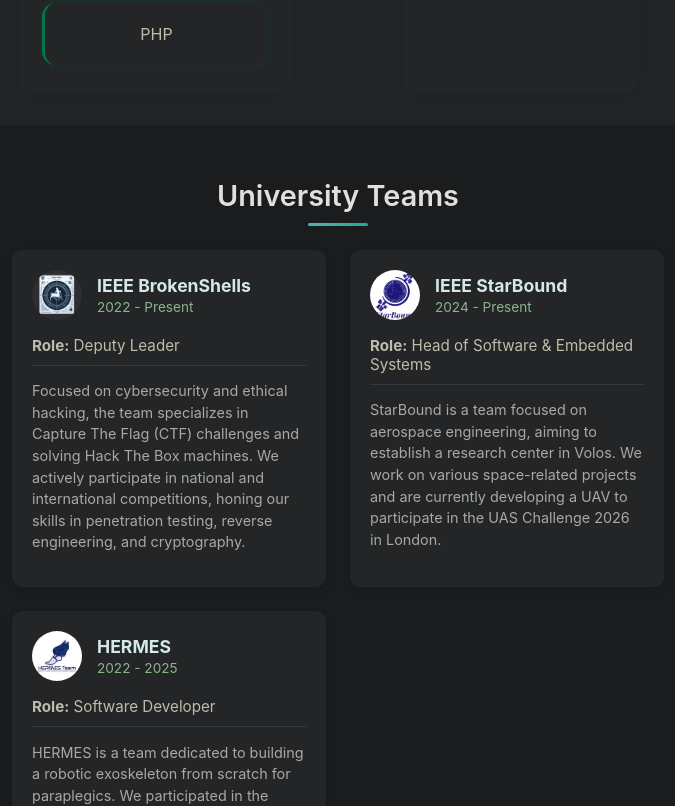
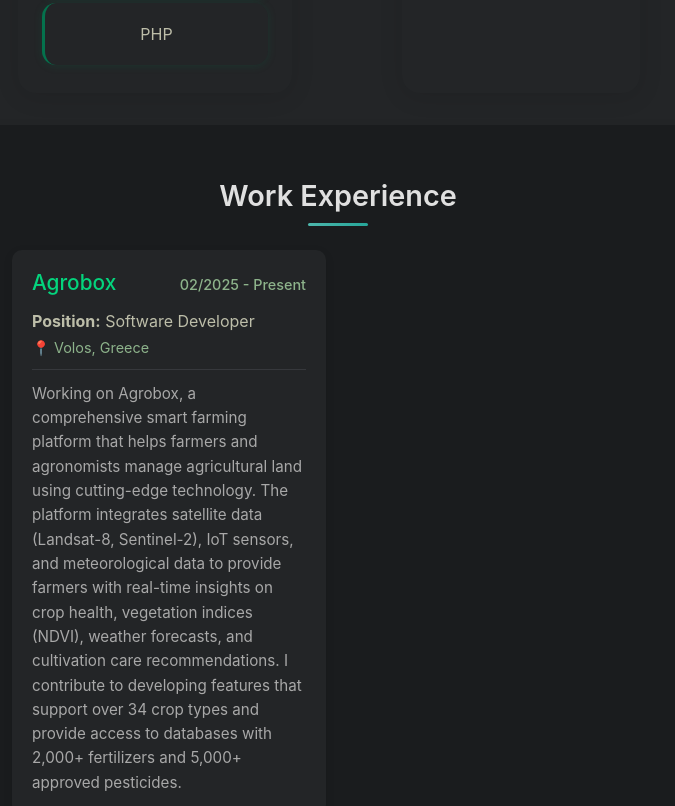
Before and after one commit to MANRAF04/portfolio, a React (Create React App) app: page / in a window 1280 px wide. Shown: the part 1168-1974 px from the top of the page, without its empty margins (302-977 px from the left). Built offline with nearby package versions, Linux system fonts and the light colour scheme.

Commit message:
Updated for recent semster

```diff
--- a/src/App.css
+++ b/src/App.css
@@ -434,6 +434,92 @@ a:hover {
   user-select: none;
 }
 
+/* Experience Section Styles */
+.experience-section {
+  margin: 2rem 0;
+  padding: 1.5rem;
+  border-radius: 12px;
+  background-color: #1a1c1e;
+  box-shadow: 0 4px 12px rgba(0, 0, 0, 0.1);
+}
+
+.experience-container {
+  display: grid;
+  grid-template-columns: repeat(auto-fill, minmax(300px, 1fr));
+  gap: 1.5rem;
+  margin-top: 1.5rem;
+}
+
+.experience-card {
+  background-color: #232527;
+  border-radius: 10px;
+  padding: 1.25rem;
+  transition: transform 0.3s ease, box-shadow 0.3s ease;
+  box-shadow: 0 3px 10px rgba(0, 0, 0, 0.1);
+}
+
+.experience-card:hover {
+  transform: translateY(-5px);
+  box-shadow: 0 6px 18px rgba(0, 0, 0, 0.15);
+}
+
+.experience-header {
+  margin-bottom: 1rem;
+}
+
+.experience-company {
+  display: flex;
+  justify-content: space-between;
+  align-items: baseline;
+  flex-wrap: wrap;
+  gap: 0.5rem;
+}
+
+.company-name {
+  color: #d4e8e6;
+  margin: 0;
+  font-size: 1.3rem;
+  font-weight: 600;
+}
+
+.company-link {
+  color: #04d47d;
+  text-decoration: none;
+  transition: color 0.2s;
+}
+
+.company-link:hover {
+  color: #47e6c1;
+  text-decoration: underline;
+}
+
+.experience-period {
+  color: #8db38b;
+  font-size: 0.9rem;
+  font-weight: 500;
+}
+
+.experience-role {
+  color: #bdbea9;
+  font-size: 1rem;
+  margin-bottom: 8px;
+}
+
+.experience-location {
+  color: #8db38b;
+  font-size: 0.9rem;
+  margin-bottom: 12px;
+  padding-bottom: 12px;
+  border-bottom: 1px solid #36383c;
+}
+
+.experience-description {
+  color: #a8a8a8;
+  font-size: 0.95rem;
+  line-height: 1.6;
+  margin: 0;
+}
+
 /* Teams Section Styles */
 .teams-section {
   margin: 2rem 0;
--- a/src/App.js
+++ b/src/App.js
@@ -57,10 +57,10 @@ function App() {
             <ul className="bio-list">
               <li><span className="bio-icon" role="img" aria-label="location">📍</span> Volos, Greece</li>
               <li><span className="bio-icon" role="img" aria-label="age">🎂</span> 21 years old</li>
-              <li><span className="bio-icon" role="img" aria-label="university">🎓</span> 3rd year at University of Thessaly</li>
+              <li><span className="bio-icon" role="img" aria-label="university">🎓</span> 4th year at University of Thessaly</li>
             </ul>
             <div className="gpa-gauge-container">
-              <GPAGauge value={8.82} max={10} />
+              <GPAGauge value={8.65} max={10} />
             </div>
             <p className="bio-desc">
               I'm passionate about technology and always eager to learn something new. I love building creative solutions and enjoy exploring the ever-evolving world of engineering and software development.
@@ -84,7 +84,7 @@ function App() {
               <span className="skill-icon" role="img" aria-label="Programming">💻</span>
               <div className="skill-label">Programming</div>
               <ul className="skill-list">
-                <li>C/C++</li>
+                <li>C/C++/CUDA</li>
                 <li>Python</li>
                 <li>ESP32/Arduino/STM32</li>
                 <li>Dart/Flutter</li>
@@ -103,6 +103,35 @@ function App() {
           </div>
         </section>
         {/* Skills Section End */}
+
+        {/* Experience Section Start */}
+        <section className="experience-section">
+          <h3 className="section-title">Work Experience</h3>
+          <div className="experience-container">
+            <div className="experience-card">
+              <div className="experience-header">
+                <div className="experience-company">
+                  <h4 className="company-name">
+                    <a href="https://www.agrobox.gr" target="_blank" rel="noopener noreferrer" className="company-link">
+                      Agrobox
+                    </a>
+                  </h4>
+                  <div className="experience-period">02/2025 - Present</div>
+                </div>
+              </div>
+              <div className="experience-role">
+                <strong>Position:</strong> Software Developer
+              </div>
+              <div className="experience-location">
+                <span role="img" aria-label="location">📍</span> Volos, Greece
+              </div>
+              <p className="experience-description">
+                Working on Agrobox, a comprehensive smart farming platform that helps farmers and agronomists manage agricultural land using cutting-edge technology. The platform integrates satellite data (Landsat-8, Sentinel-2), IoT sensors, and meteorological data to provide farmers with real-time insights on crop health, vegetation indices (NDVI), weather forecasts, and cultivation care recommendations. I contribute to developing features that support over 34 crop types and provide access to databases with 2,000+ fertilizers and 5,000+ approved pesticides.
+              </p>
+            </div>
+          </div>
+        </section>
+        {/* Experience Section End */}
 
         {/* Teams Section Start */}
         <section className="teams-section">
```
Also changed, not shown: 1 other file (tests, documents, lock files or other folders).
